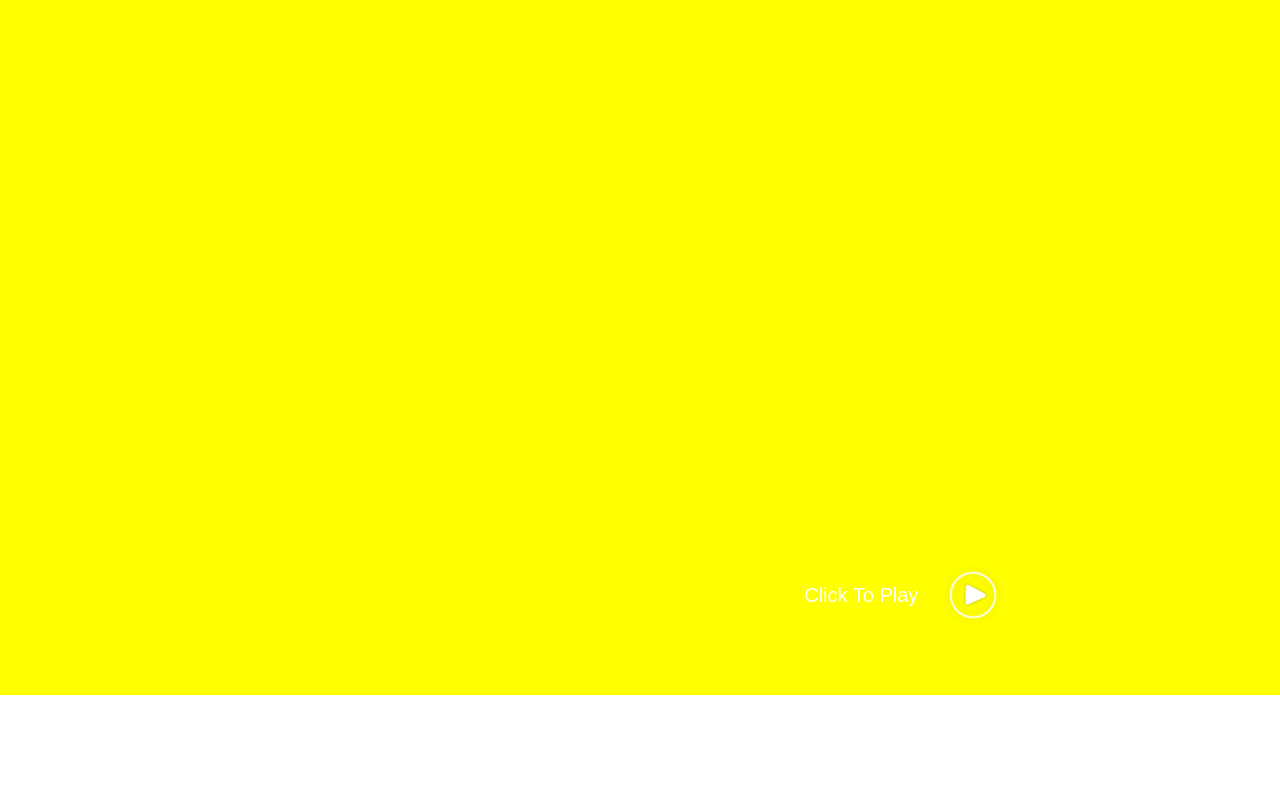
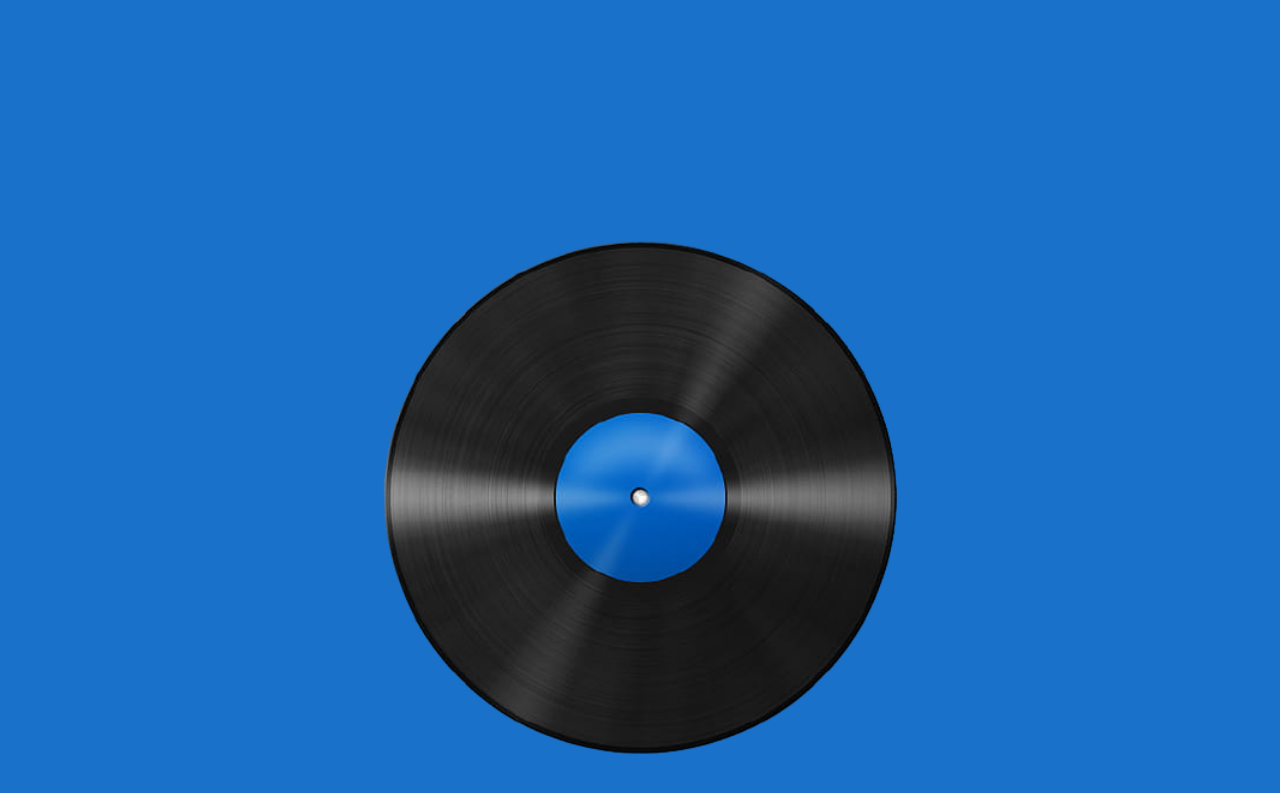
Before and after one commit to zakariaxw/Webtr, a plain HTML site: page music website/home.html in a window 1280 px wide. Shown: the part 105-898 px from the top of the page. Drawn offline with Linux system fonts and the light colour scheme.

Commit message:
first modification

```diff
--- a/music website/home.html
+++ b/music website/home.html
@@ -25,16 +25,12 @@
 
         </div>
         <div class="content">
-            <div class="left">
 
-            </div>
             <div class="main--div">
                 <div class="center--div"></div>
-            <div class="right">
-                <p> Click To Play</p>
-                <img src="images/play.png" id="play">
-            </div>
         </div>
+
+
     </div>
     <audio id="mysong">
         <source src="media/Linkin Park - Numb Lyrics [HQ] [HD] - 128K MP3.mp3" type="audio/mp3">
--- a/music website/style.css
+++ b/music website/style.css
@@ -5,9 +5,7 @@
 .beat{
     width: 100%;
     height: 100vh;
-   background-color:yellow;
-    background-position: center;
-    background-size: cover;
+
     position: relative;
 }
 .navbar{
@@ -42,10 +40,11 @@
     width: 100%;
     position: absolute;
     top: 30% ;
+    display:flex;
+    justify-content:center;
+    align-items:center;
 }
-.left{
-    margin-left:6%
-}
+
 .left h1{
     font-size:90px;
     color: white;
@@ -54,7 +53,7 @@
 
 }
 .right{
-    float: center;
+    justify-content:center;
    margin-left: 42%;
     margin-top: 120px;
     display: flex;
@@ -71,7 +70,7 @@
     cursor: pointer;
 }
 .main--div{
-    width:100%;
+    width:200%;
     height:100vh;
     display: flex;
     align-items:center;
@@ -79,9 +78,25 @@
     background-color: none;
 }
 .center--div{
-
+    margin-bottom: 6%;
+    width:600px;
+    height:600px;
     background-image: url('/images/disk.png');
     background-size: cover;
     transition: 3s linear;
+    display:flex;
+    justify-content:center;
+    align-items:center;
+
+
 
 }
+.center--div:hover{
+    transform: rotate(360deg);
+    cursor: pointer;
+}
+body{
+    background-color:#1971C9 ;
+    height:100vh;
+
+}
--- a/test rotat/style.css
+++ /dev/null
@@ -1,24 +0,0 @@
-*{
-    padding: 0;
-    margin: 0;
-}
-.main--div{
-    width:100%;
-    height:100vh;
-    display: flex;
-    align-items:center;
-    justify-content: center;
-    background-color: yellow;
-}
-.center--div{
-   width:200px;
-   height:200px;
-    background-image: url('/image/disk.png');
-    background-size: cover;
-    transition: 20s linear;
-    border: 1px solid black;
-    border-radius:1200%;
-}
-.center--div{
-    transform: rotate(420deg);
-}
```
Also changed, not shown: test rotat/index.html (deleted, +0 -14 lines), test rotat/image/disk.png (deleted).
